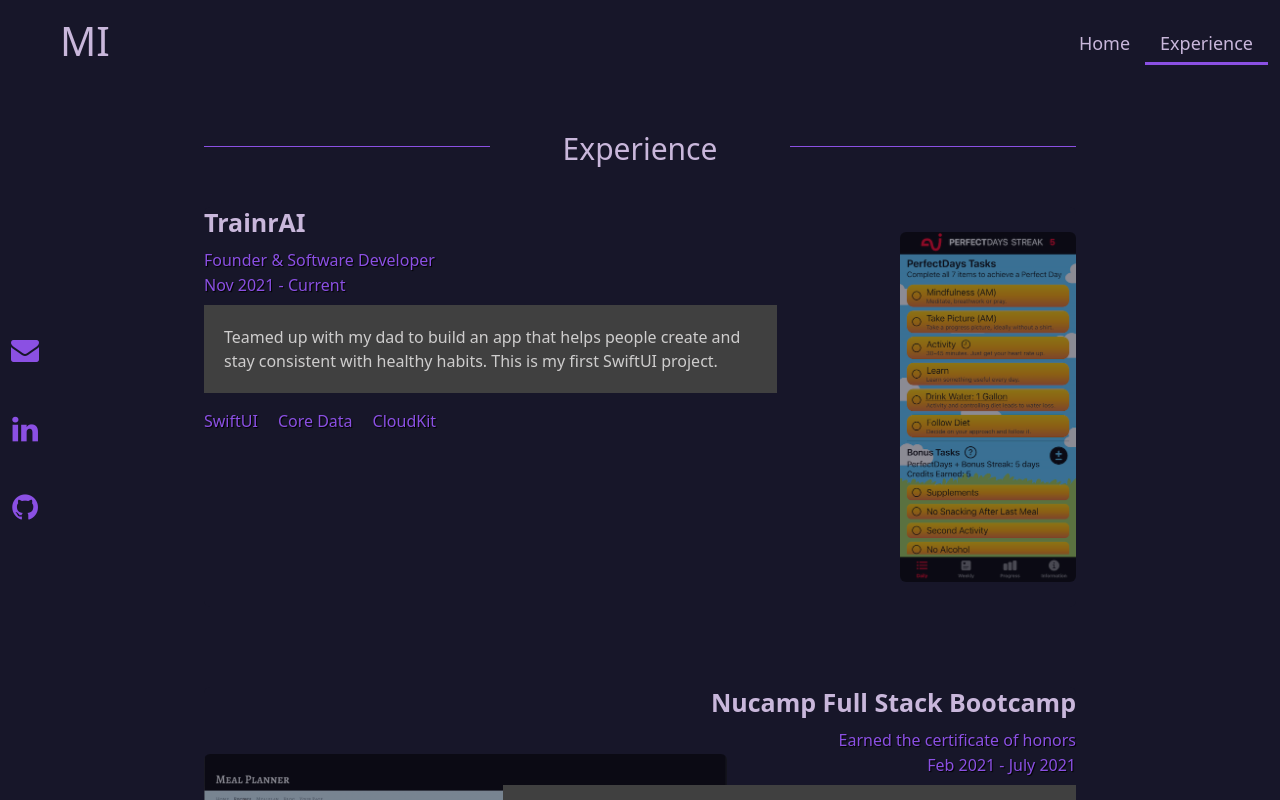
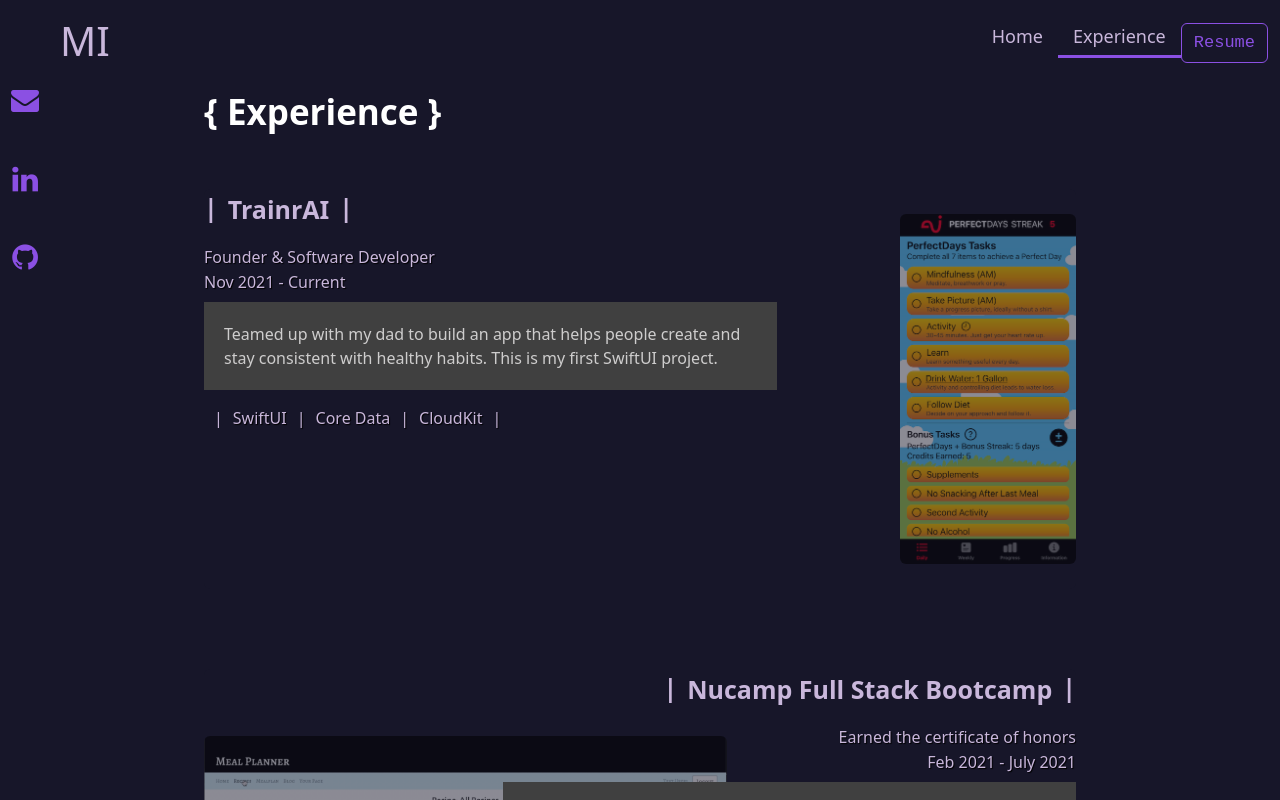
Before and after one commit to madisonisfan/portfolio-website, a React (Create React App) app: page /experience in a window 1280 px wide. Shown: the top 800 px of the page. Built offline with nearby package versions, Linux system fonts and the light colour scheme.

Commit message:
Adding | to even title and tech

```diff
--- a/src/App.js
+++ b/src/App.js
@@ -16,13 +16,13 @@
           style={{
             backgroundColor: "#171629",
             width: "50px",
-            paddingTop: "150px",
+            paddingBottom: "75%",
             position: "fixed",
           }}
         >
           <i
-            class="fa fa-envelope"
-            style={{ color: "#8b50e3", fontSize: "28px", paddingTop: "100px" }}
+            className="fa fa-envelope"
+            style={{ color: "#8b50e3", fontSize: "28px" }}
           />
           <a
             href="https://www.linkedin.com/in/madison-isfan/"
--- a/src/Event-styles-sass.scss
+++ b/src/Event-styles-sass.scss
@@ -114,6 +114,7 @@
 
 .event-description {
   font-weight: 400;
+  // width: 70%;
 }
 
 /*
@@ -234,7 +235,8 @@
 .event-subtitle {
   text-align: left;
   padding-bottom: 10px;
-  color: #8b50e3;
+  //color: #8b50e3;
+  color: $darkPurpleText;
   font-weight: 300;
   text-shadow: 1px 1px 1px #000000;
   //font-family: "Courier New", Courier, monospace;
@@ -246,7 +248,7 @@
   font-size: 25px !important;
   text-align: left;
   color: $darkPurpleText;
-  padding-bottom: 10px;
+  //padding-bottom: 10px;
 }
 
 //EVENT TECH
@@ -255,11 +257,12 @@
   padding: 0;
 }
 .event-tech {
-  color: #8b50e3;
+  //color: #8b50e3;
+  color: $darkPurpleText;
   font-weight: 300;
   padding-top: 0px;
   display: inline;
-  padding-right: 20px;
+  //padding-right: 20px;
   text-shadow: 1px 1px 1px #000000;
   //font-family: "Courier New", Courier, monospace;
 }
@@ -267,7 +270,8 @@
 //EVENT DATE
 .event-date {
   text-align: left;
-  color: #8b50e3;
+  // color: #8b50e3;
+  color: $darkPurpleText;
   font-weight: 300;
   text-shadow: 1px 1px 1px #000000;
   //font-family: "Courier New", Courier, monospace;
--- a/src/components/Header.js
+++ b/src/components/Header.js
@@ -32,7 +32,7 @@
               Home
             </NavLink>
           </NavItem>
-          <NavItem>
+          <NavItem style={{ alignItems: "center" }}>
             <NavLink
               to="/experience"
               className={({ isActive }) =>
@@ -41,6 +41,11 @@
             >
               Experience
             </NavLink>
+          </NavItem>
+          <NavItem>
+            <Button outline className="home-button">
+              Resume
+            </Button>
           </NavItem>
         </Nav>
       </Collapse>
--- /dev/null
+++ b/src/components/PageTitle3.js
@@ -0,0 +1,17 @@
+const PageTitleThree = ({ pageTitle }) => {
+  return (
+    <div
+      style={{
+        fontWeight: "700",
+        color: "white",
+        fontSize: 35,
+        textAlign: "left",
+        marginBottom: "50px",
+      }}
+    >
+      {`{ ${pageTitle} }`}
+    </div>
+  );
+};
+
+export default PageTitleThree;
--- a/src/features/experience/Complex/EventDisplay.js
+++ b/src/features/experience/Complex/EventDisplay.js
@@ -9,13 +9,31 @@
 import { EventImageCarousel } from "./EventImageCarousel";
 import { PageTitle } from "../../../components/PageTitle";
 
+const Seperator = () => {
+  return (
+    <div
+      style={{
+        paddingBottom: "3px",
+        paddingLeft: "10px",
+        paddingRight: "10px",
+        color: "#c9b7db",
+      }}
+    >
+      |
+    </div>
+  );
+};
+
 export const EventDisplay = ({ event, isBelowMd }) => {
   const { title, dateRange, description, photos, id, subtitle, technology } =
     event;
+
   const tech = technology.map((tech) => {
     return (
-      <li className="event-tech" style={{ whiteSpace: "nowrap" }}>
-        {tech}
+      <li className="event-tech">
+        <div className="d-flex">
+          {tech} <Seperator />
+        </div>
       </li>
     );
   });
@@ -32,10 +50,10 @@
       justifyContent: id % 2 == 0 ? "start" : "end",
     },
     eventTitle: {
-      textAlign: id % 2 == 0 ? "left" : "right",
+      justifyContent: id % 2 == 0 ? "start" : "end",
     },
     eventTechList: {
-      textAlign: id % 2 == 0 ? "left" : "right",
+      justifyContent: id % 2 == 0 ? "start" : "end",
     },
     eventDescription: {
       textAlign: id % 2 == 0 ? "left" : "right",
@@ -62,9 +80,21 @@
           <Container className="p-0">
             <Row style={styles.eventOverlay}>
               <Col xs="12" lg="8">
-                <Card.Title className="event-title" style={styles.eventTitle}>
-                  {title}
-                </Card.Title>
+                <div className="event-title d-flex" style={styles.eventTitle}>
+                  <div>|</div>
+
+                  <div
+                    style={{
+                      paddingTop: "2px",
+                      paddingLeft: "10px",
+                      paddingRight: "10px",
+                    }}
+                  >
+                    <p>{title}</p>
+                  </div>
+                  <div> | </div>
+                </div>
+                <Card.Title></Card.Title>
                 <Card.Subtitle
                   className="event-subtitle"
                   style={styles.eventSubtitle}
@@ -81,8 +111,13 @@
                   {description}
                 </Card.Text>
 
-                <ul className="event-tech-list" style={styles.eventTechList}>
-                  {tech}
+                <ul className="event-tech-list">
+                  <div
+                    className="d-flex event-tech-list"
+                    style={styles.eventTechList}
+                  >
+                    <Seperator /> {tech}
+                  </div>
                 </ul>
               </Col>
             </Row>
--- a/src/pages/ExperiencePage.js
+++ b/src/pages/ExperiencePage.js
@@ -1,14 +1,14 @@
 import { Container, Row, Col } from "reactstrap";
-import { PageTitle } from "../components/PageTitle";
 import ExperienceEvents from "../features/experience/Complex/ExperienceList";
 import ExperienceListSimple from "../features/experience/Simple/ExperienceListSimple";
 import { useState, useEffect } from "react";
-import { PageTitleTwo } from "../components/PageTitleTwo";
+
+import PageTitleThree from "../components/PageTitle3";
 
 const ExperiencePage = () => {
   return (
     <Container className="event-page">
-      <PageTitle pageTitle="Experience" />
+      <PageTitleThree pageTitle="Experience" />
       <ExperienceEvents />
     </Container>
   );
```
Also changed, not shown: src/pages/HomePage.js (+15 -0 lines).
